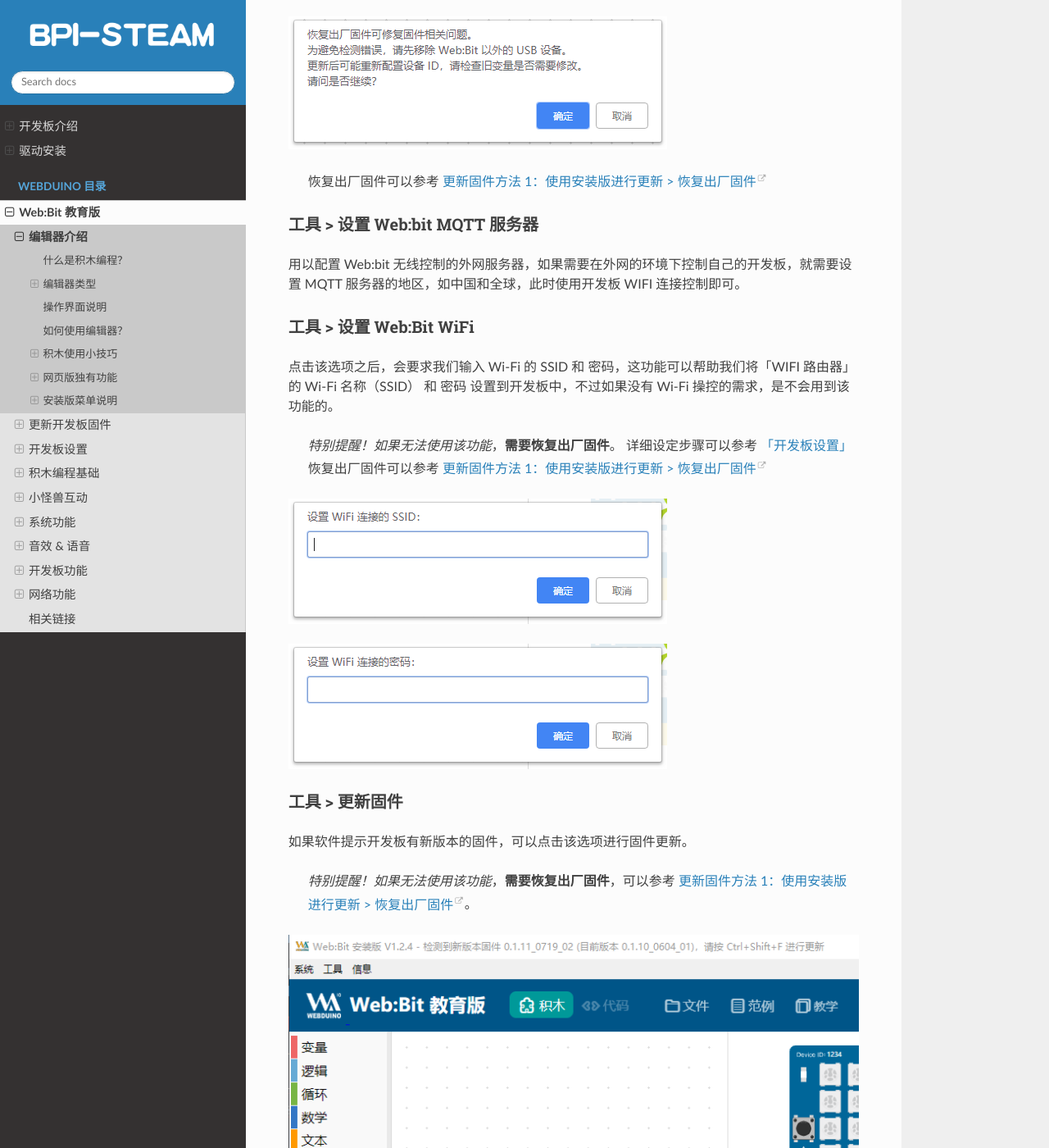
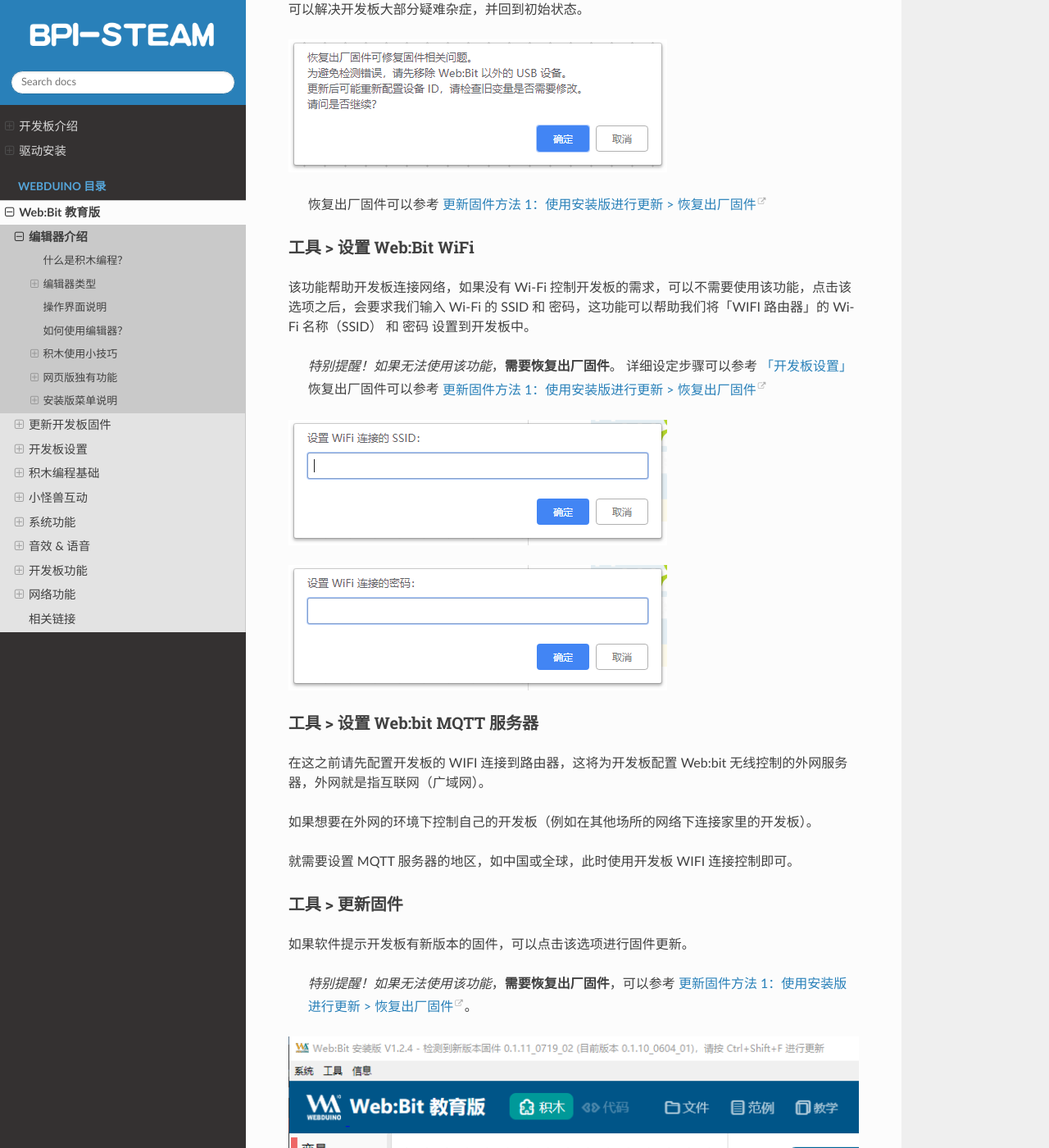
Before and after one commit to BPI-STEAM/simplified_webbit_docs, a Sphinx documentation site: the page built from source/webduino/tutorials/info/software.md, in a window 1280 px wide and 1400 px high, scrolled down 6074 px. Shown: the whole window at 82% size. Built offline with Sphinx 7.4.7 and the Read the Docs theme 2.0.0, drawn with Linux system fonts in a browser that asks for light colours; pages that are not in the unit, such as notebooks, are missing from menus; some of the changed text lies outside the part shown.

Commit message:
Update software.md

```diff
--- a/source/webduino/tutorials/info/software.md
+++ b/source/webduino/tutorials/info/software.md
@@ -82,13 +82,13 @@
 
 ### 安装版菜单说明
 
-打开安装版之后按下电脑键盘的 *`Ctrl + W`* 可以打开工具列，工具列里分别有「*系统*」、「*工具*」和「*信息*」三个主要功能列表。
+打开安装版之后工具列里分别有「*系统*」、「*工具*」和「*信息*」三个主要功能列表，如果你没有出现下图的工具列，可以按下电脑键盘的 *`Ctrl + W`* 打开工具列，。
 
 ![](software/toolbar-01.gif)
 
 #### 系统 > 通过浏览器打开
 
-点选「通过浏览器打开」，会自动打开电脑的 Chrome 浏览器并连接至编辑器（网页版）。
+点选「通过浏览器打开」，会自动打开电脑的 Chrome 浏览器并连接至编辑器（网页版），如果没有该选项，请下载安装 [Chrome 浏览器](https://www.google.cn/intl/zh-CN/chrome/) 到系统里。
 
 #### 工具 > 关闭 USB 连接
 
@@ -108,13 +108,9 @@
 
 > 恢复出厂固件可以参考 [更新固件方法 1：使用安装版进行更新 > 恢复出厂固件](update.html#id3)
 
-#### 工具 > 设置 Web:bit MQTT 服务器
-
-用以配置 Web:bit 无线控制的外网服务器，如果需要在外网的环境下控制自己的开发板，就需要设置 MQTT 服务器的地区，如中国和全球，此时使用开发板 WIFI 连接控制即可。
-
 #### 工具 > 设置 Web:Bit WiFi
 
-点击该选项之后，会要求我们输入 Wi-Fi 的 SSID 和 密码，这功能可以帮助我们将「WIFI 路由器」的 Wi-Fi 名称（SSID） 和 密码 设置到开发板中，不过如果没有 Wi-Fi 操控的需求，是不会用到该功能的。
+该功能帮助开发板连接网络，如果没有 Wi-Fi 控制开发板的需求，可以不需要使用该功能，点击该选项之后，会要求我们输入 Wi-Fi 的 SSID 和 密码，这功能可以帮助我们将「WIFI 路由器」的 Wi-Fi 名称（SSID） 和 密码 设置到开发板中。
 
 > *特别提醒！如果无法使用该功能*，**需要恢复出厂固件**。
 > 详细设定步骤可以参考 [「开发板设置」](setup.md)
@@ -124,6 +120,14 @@
 ![](software/upload_5adc4e1cd8a9aad3325832e39268ddc2.png)
 
 ![](software/upload_6606fc470897e6ba6c2a2d06470c96ac.png)
+
+#### 工具 > 设置 Web:bit MQTT 服务器
+
+在这之前请先配置开发板的 WIFI 连接到路由器，这将为开发板配置 Web:bit 无线控制的外网服务器，外网就是指互联网（广域网）。
+
+如果想要在外网的环境下控制自己的开发板（例如在其他场所的网络下连接家里的开发板）。
+
+就需要设置 MQTT 服务器的地区，如中国或全球，此时使用开发板 WIFI 连接控制即可。
 
 #### 工具 > 更新固件
 
```
